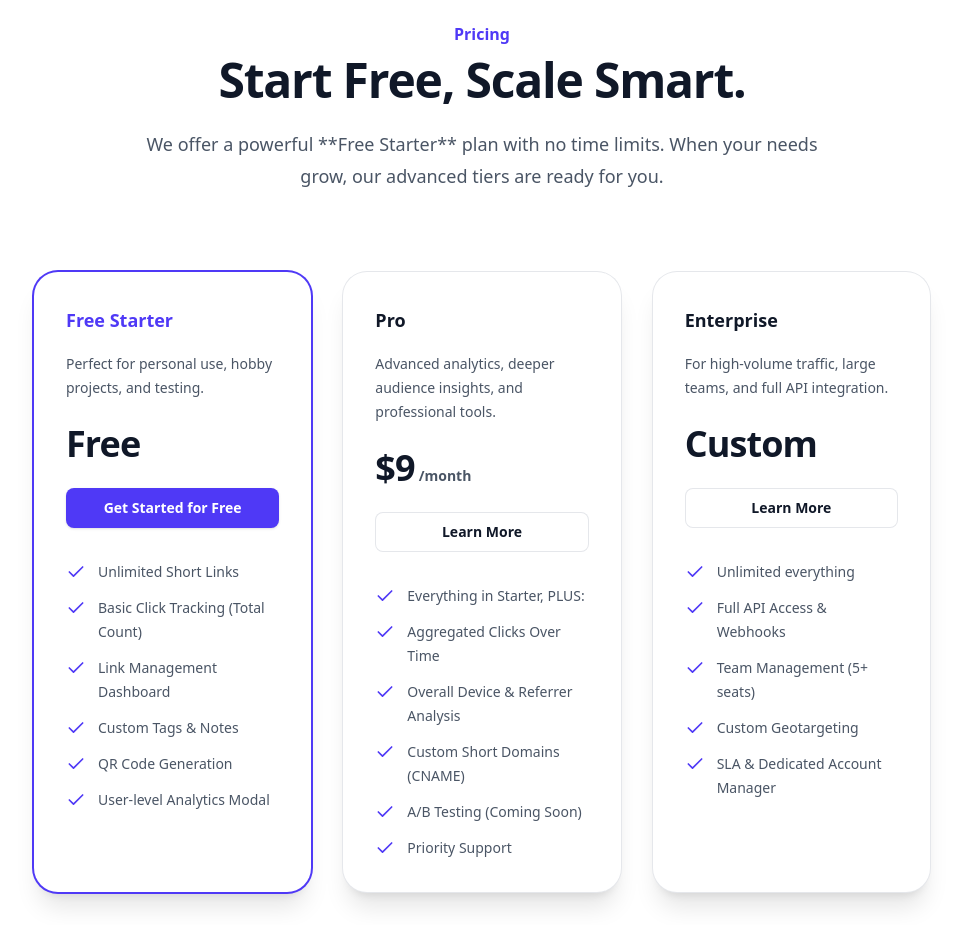
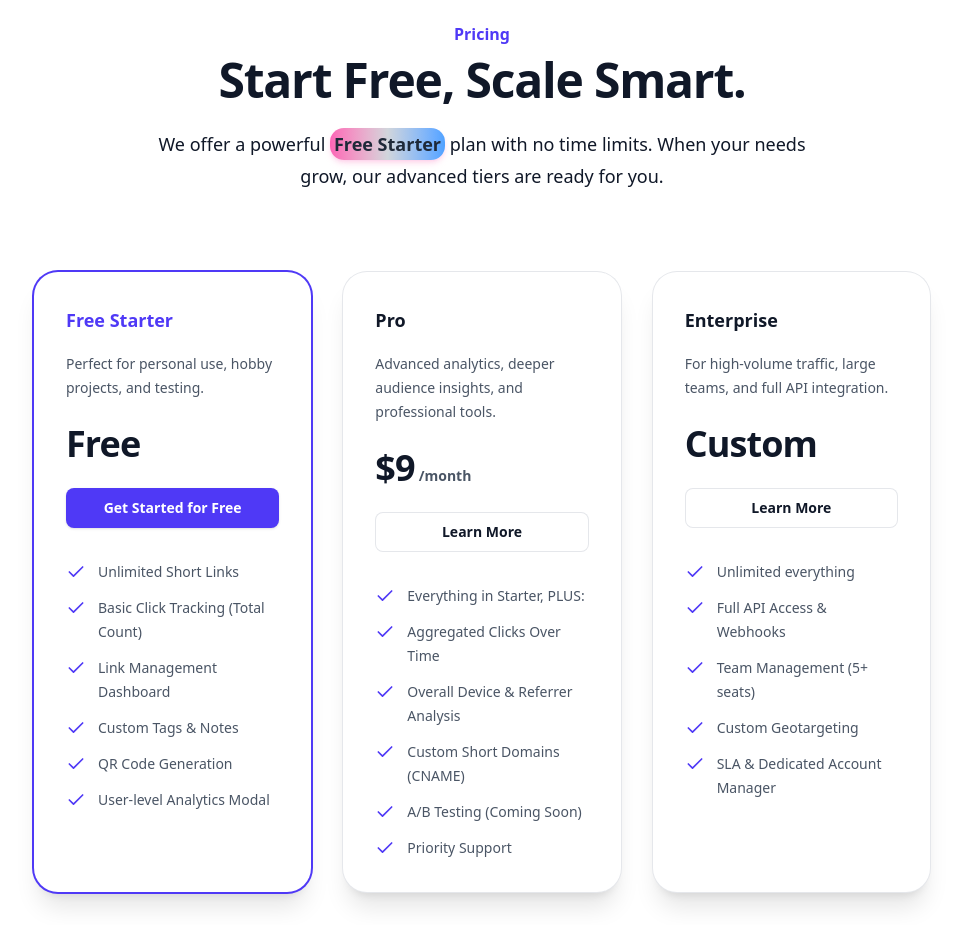
Before and after one commit to Mahiamk/link_shortener_monorepo, a Next.js app in the folder apps/web/: page / in a window 1280 px wide. Shown: the part 2080-3005 px from the top of the page, without its empty margins (158-1120 px from the left). Built offline with nearby package versions, Linux system fonts and the light colour scheme.

Commit message:
fix: enhance visibility of Free Starter plan in Pricing component

```diff
--- a/apps/web/components/Pricing.tsx
+++ b/apps/web/components/Pricing.tsx
@@ -69,9 +69,14 @@ export function Pricing() {
             Start Free, Scale Smart.
           </p>
         </div>
-        <p className="mx-auto mt-6 max-w-2xl text-center text-lg leading-8 text-gray-600">
-          We offer a powerful **Free Starter** plan with no time limits. When your needs grow, our advanced tiers are ready for you.
+        <p className="mx-auto mt-6 max-w-2xl text-center text-lg leading-8 text-gray-900">
+          We offer a powerful{" "}
+          <span className="font-semibold px-1 py-1 rounded-xl bg-gradient-to-r from-pink-400 via-gray-300 to-blue-400 text-gray-800 shadow-md shadow-pink-300/40 backdrop-blur">
+            Free Starter
+          </span>{" "}
+          plan with no time limits. When your needs grow, our advanced tiers are ready for you.
         </p>
+
 
         <div className="isolate mx-auto mt-16 grid max-w-md grid-cols-1 gap-y-8 sm:mt-20 lg:max-w-4xl lg:grid-cols-3 lg:gap-x-8">
           {tiers.map((tier) => (
```
